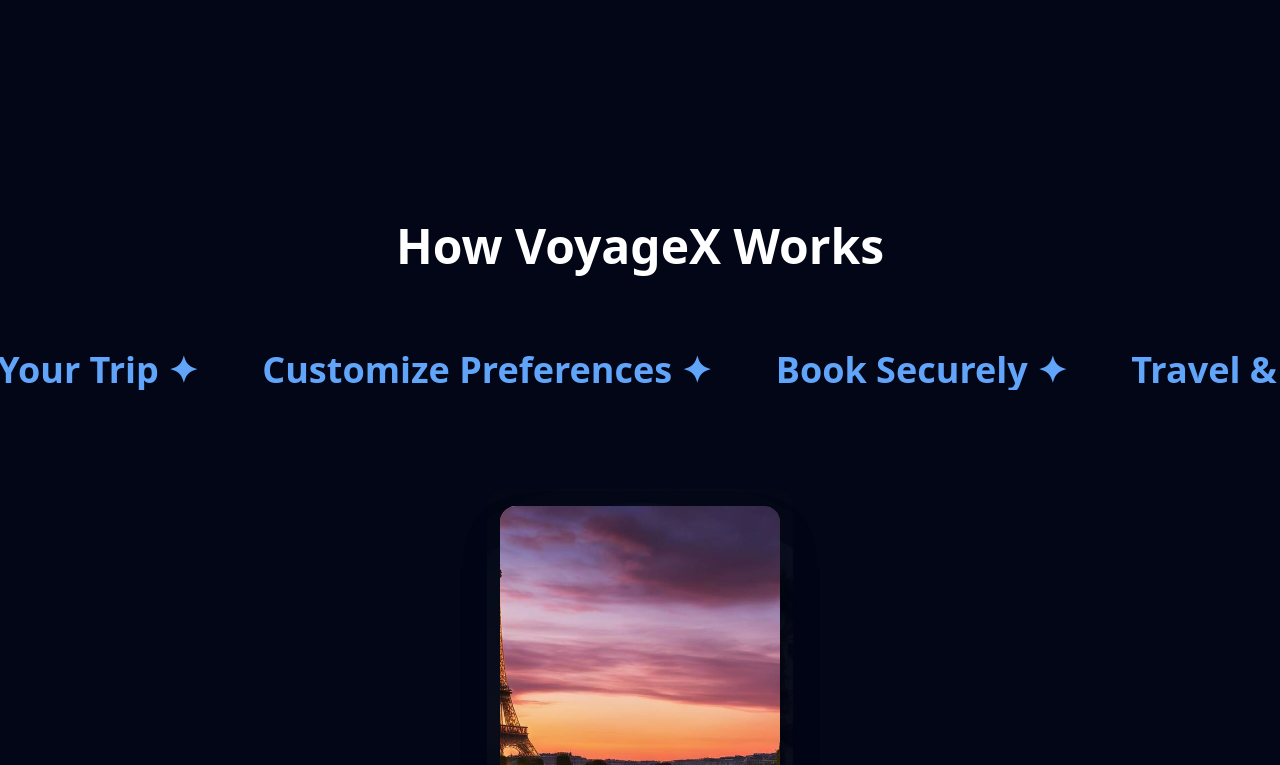
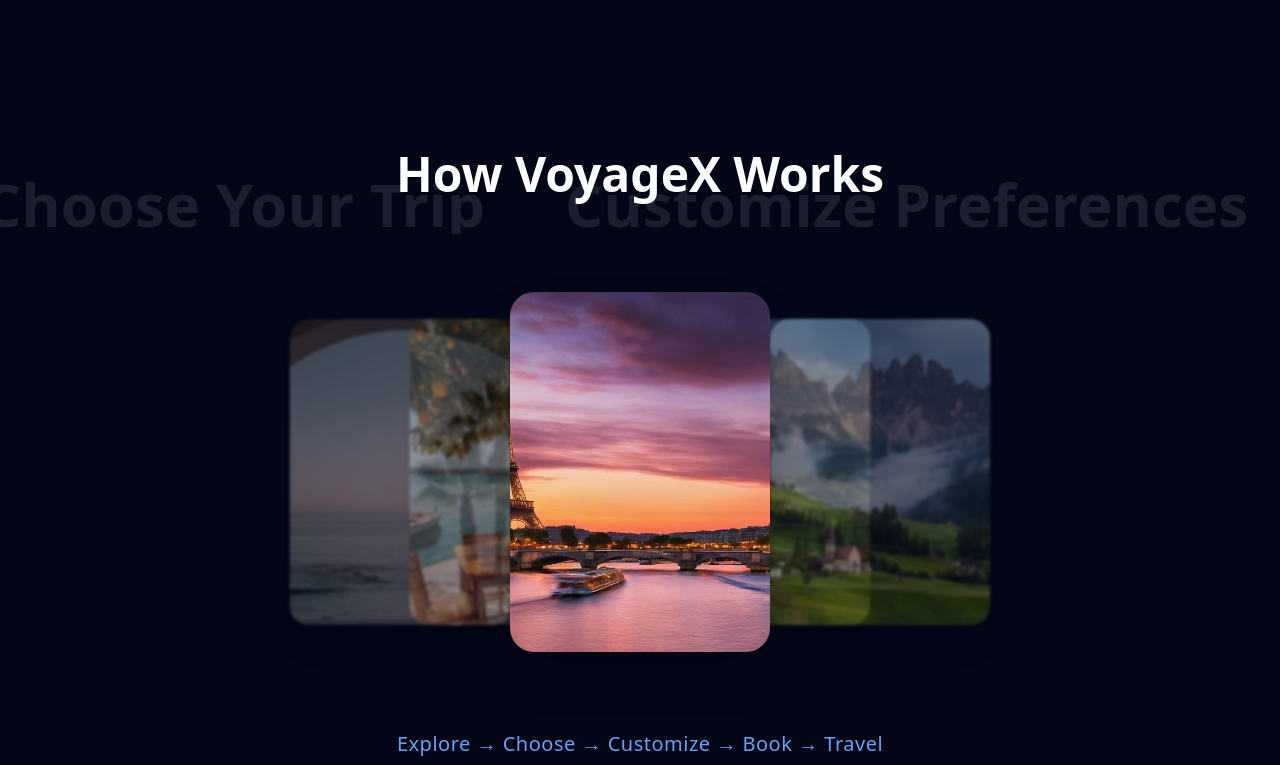
Before and after one commit to rlrakshita123/VoyageX, a React (Vite) app in the folder frontend/: page / in a window 1280 px wide. Shown: the part 1415-2180 px from the top of the page. Built offline with nearby package versions, Linux system fonts and the light colour scheme.

Commit message:
updated ui

```diff
--- a/frontend/src/components/HowItWorks.jsx
+++ b/frontend/src/components/HowItWorks.jsx
@@ -1,57 +1,56 @@
 const HowItWorks = () => {
   const steps = [
-    "Explore Destinations",
-    "Choose Your Trip",
-    "Customize Preferences",
-    "Book Securely",
-    "Travel & Enjoy",
-  ];
-
-  const images = [
-    "/images/float1.jpg",
-    "/images/float2.jpg",
-    "/images/float3.jpg",
-    "/images/float4.jpg",
-    "/images/float5.jpg",
-    "/images/float6.jpg",
-    "/images/float7.jpg",
+    { title: "Explore Destinations", img: "/images/float1.jpg" },
+    { title: "Choose Your Trip", img: "/images/float2.jpg" },
+    { title: "Customize Preferences", img: "/images/float3.jpg" },
+    { title: "Book Securely", img: "/images/float4.jpg" },
+    { title: "Travel & Enjoy", img: "/images/float5.jpg" },
   ];
 
   return (
-    <section className="relative py-32 bg-[#020617] overflow-hidden text-white">
+    <section className="relative min-h-[90vh] bg-[#020617] text-white overflow-hidden flex items-center">
 
-      {/* Title */}
-      <h2 className="text-4xl md:text-5xl font-extrabold text-center mb-20">
-        How VoyageX Works
-      </h2>
-
-      {/* Scrolling Words */}
-      <div className="w-full overflow-hidden mb-24">
-        <div className="flex w-max gap-16 text-3xl md:text-4xl font-semibold animate-text-scroll">
-          {[...steps, ...steps].map((step, i) => (
-            <span key={i} className="text-blue-400">
-              {step} ✦
-            </span>
+      {/* BACKGROUND SCROLL TEXT */}
+      <div className="absolute top-20 w-full overflow-hidden opacity-10">
+        <div className="flex gap-20 w-max animate-scroll-x text-6xl font-bold">
+          {[...steps, ...steps].map((s, i) => (
+            <span key={i}>{s.title}</span>
           ))}
         </div>
       </div>
 
-      {/* Image Loop */}
+      {/* MAIN CONTENT */}
+      <div className="relative z-10 max-w-6xl mx-auto px-6 w-full">
+
+        <h2 className="text-4xl md:text-5xl font-extrabold text-center mb-16">
+          How VoyageX Works
+        </h2>
+
+        {/* IMAGE STACK */}
         <div className="relative h-[420px] flex items-center justify-center">
-        {images.map((img, index) => (
+          {steps.map((step, index) => (
             <img
               key={index}
-            src={img}
-            alt="How it works visual"
-            className="absolute w-[280px] h-[380px] object-cover rounded-2xl shadow-2xl opacity-0"
+              src={step.img}
+              alt={step.title}
+              className="absolute w-[260px] h-[360px] object-cover rounded-3xl shadow-2xl transition-all duration-700"
               style={{
-              animation: `pop-loop 16s infinite`,
-              animationDelay: `${index * 2}s`,
+                transform: `translateX(${(index - 2) * 120}px) scale(${
+                  index === 2 ? 1 : 0.85
+                })`,
+                opacity: index === 2 ? 1 : 0.4,
+                filter: index === 2 ? "blur(0px)" : "blur(2px)",
+                zIndex: index === 2 ? 10 : 1,
               }}
             />
           ))}
         </div>
 
+        {/* STEP TEXT */}
+        <p className="mt-12 text-center text-xl text-blue-400 tracking-wide">
+          Explore → Choose → Customize → Book → Travel
+        </p>
+      </div>
     </section>
   );
 };
```
Lines whose indentation alone changed are shown as unchanged.
